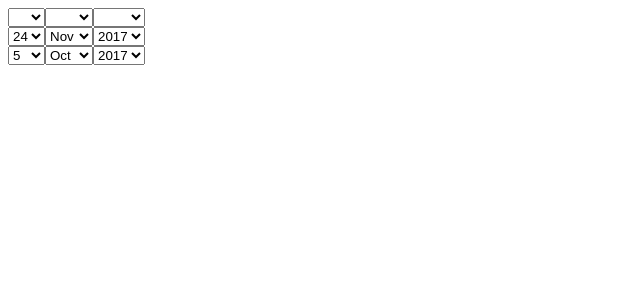
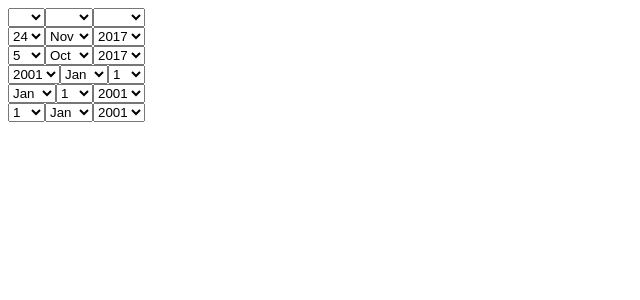
Before and after one commit to katafractari/ngx-combo-datepicker, an Angular app: page / in a window 1280 px wide. Shown: the top 300 px of the page, without its empty margins (0-640 px from the left). Built offline with nearby package versions, Linux system fonts and the light colour scheme.

Commit message:
custom select order

```diff
--- a/src/app/app.component.html
+++ b/src/app/app.component.html
@@ -6,6 +6,21 @@
     <ngx-combo-datepicker [date]="'2017-11-24'"></ngx-combo-datepicker>
   </div>
   <div>
-    <ngx-combo-datepicker [date]="date"></ngx-combo-datepicker>
+    <ngx-combo-datepicker [date]="initialDate"></ngx-combo-datepicker>
+  </div>
+  <div>
+    <ngx-combo-datepicker [date]="'2001-01-01'"
+                          order="ymd">
+    </ngx-combo-datepicker>
+  </div>
+  <div>
+    <ngx-combo-datepicker [date]="'2001-01-01'"
+                          order="mdy">
+    </ngx-combo-datepicker>
+  </div>
+  <div>
+    <ngx-combo-datepicker [date]="'2001-01-01'"
+                          order="dmy">
+    </ngx-combo-datepicker>
   </div>
 </form>
--- a/src/app/app.component.ts
+++ b/src/app/app.component.ts
@@ -9,7 +9,7 @@ import { FormBuilder, FormControl, FormGroup } from '@angular/forms';
 export class AppComponent implements OnInit {
   form: FormGroup;
 
-  date = new Date(new Date('2017-10-05'));
+  initialDate = new Date(new Date('2017-10-05'));
 
   constructor(private formBuilder: FormBuilder) {}
 
--- a/src/app/modules/combo-datepicker/combo-datepicker.component.html
+++ b/src/app/modules/combo-datepicker/combo-datepicker.component.html
@@ -1,27 +1,11 @@
-<select *ngIf="showDays"
-        [(ngModel)]="selectedDate"
-        (change)="onChange($event)">
-  <option *ngFor="let date of _dates"
-          [ngValue]="date.value"
-          [disabled]="date.disabled">
-    {{ date.name }}
-  </option>
-</select>
-
-<select [(ngModel)]="selectedMonth"
-        (change)="onChange($event)">
-  <option *ngFor="let month of _months"
-          [ngValue]="month.value"
-          [disabled]="month.disabled">
-    {{ month.name }}
-  </option>
-</select>
-
-<select [(ngModel)]="selectedYear"
-        (change)="onChange($event)">
-  <option *ngFor="let year of _years"
-          [ngValue]="year.value"
-          [disabled]="year.disabled">
-    {{ year.name }}
-  </option>
-</select>
+<ng-container *ngFor="let type of order">
+  <select *ngIf="selects[type].show"
+          [(ngModel)]="selects[type].value"
+          (change)="onChange($event)">
+    <option *ngFor="let option of selects[type].options"
+            [ngValue]="option.value"
+            [disabled]="option.disabled">
+      {{ option.name }}
+    </option>
+  </select>
+</ng-container>
--- a/src/app/modules/combo-datepicker/combo-datepicker.component.ts
+++ b/src/app/modules/combo-datepicker/combo-datepicker.component.ts
@@ -3,6 +3,7 @@ import {
   AbstractControl, ControlValueAccessor, NG_VALIDATORS, NG_VALUE_ACCESSOR, ValidationErrors,
   Validator
 } from '@angular/forms';
+import { Selects } from './models';
 
 export const DEFAULT_VALUE_ACCESSOR: any = {
   provide: NG_VALUE_ACCESSOR,
@@ -15,11 +16,6 @@ export const DEFAULT_VALIDATOR: any = {
   useExisting: forwardRef(() => ComboDatepickerComponent),
   multi: true,
 };
-
-interface Option {
-  value: number;
-  name: string;
-}
 
 @Component({
   selector: 'ngx-combo-datepicker',
@@ -35,7 +31,7 @@ export class ComboDatepickerComponent implements OnInit, OnChanges, ControlValue
   @Input() minDate;
   @Input() maxDate;
   @Input() months;
-  @Input() ngOrder;
+  @Input() order;
   @Input() ngAttrsDate;
   @Input() ngAttrsMonth;
   @Input() ngAttrsYear;
@@ -45,13 +41,11 @@ export class ComboDatepickerComponent implements OnInit, OnChanges, ControlValue
   @Input() ngRequired;
   @Input() showDays = true;
 
-  _months: any;
-  _years: any;
-  _dates: any;
-
-  private selectedDate: number;
-  private selectedMonth: number;
-  private selectedYear: number;
+  private selects: Selects = {
+    d: { show: true },
+    m: { show: true },
+    y: { show: true }
+  };
 
   private monthNames = ['Jan', 'Feb', 'Mar', 'Apr', 'May', 'Jun', 'Jul', 'Aug', 'Sep', 'Oct', 'Nov', 'Dec'];
 
@@ -75,16 +69,16 @@ export class ComboDatepickerComponent implements OnInit, OnChanges, ControlValue
     }
 
     // Initialize order.
-    if (typeof this.ngOrder !== 'string') {
-      this.ngOrder = 'dmy';
+    if (typeof this.order !== 'string') {
+      this.order = 'dmy'.split('');
     } else {
-      this.ngOrder = this.ngOrder.toLowerCase();
+      this.order = this.order.toLowerCase().split('');
     }
 
     // Initialize minimal and maximum values.
     this._minDate = this.parseDate(this.minDate, this.ngTimezone);
     if (this.minDate == null) {
-      let now = new Date();
+      const now = new Date();
       this._minDate = new Date(now.getFullYear() - 100, now.getMonth(), now.getDate(),
         now.getHours(), now.getMinutes(), now.getSeconds(), now.getMilliseconds());
     }
@@ -103,7 +97,7 @@ export class ComboDatepickerComponent implements OnInit, OnChanges, ControlValue
 
     if (this.months !== undefined && this.months !== null) {
       if (typeof this.months === 'string') {
-        let months = this.months.split(',');
+        const months = this.months.split(',');
         if (months.length === 12) {
           this.monthNames = months;
         }
@@ -124,9 +118,9 @@ export class ComboDatepickerComponent implements OnInit, OnChanges, ControlValue
     let res = null;
 
     // Check that the three combo boxes have values.
-    if (this.selectedDate != null && this.selectedDate && !isNaN(this.selectedMonth) &&
-      this.selectedYear != null && this.selectedYear) {
-      const maxDay = this.getMaxDate(this.selectedMonth + 1, this.selectedYear);
+    if (this.selects.d.value && !isNaN(this.selects.m.value) &&
+      this.selects.y.value != null && this.selects.y.value) {
+      const maxDay = this.getMaxDate(this.selects.m.value + 1, this.selects.m.value);
 
       let hours = 0;
       let minutes = 0;
@@ -139,27 +133,27 @@ export class ComboDatepickerComponent implements OnInit, OnChanges, ControlValue
         milliseconds = this.ngModel.getMilliseconds();
       }
 
-      res = new Date(this.selectedYear, this.selectedMonth, this.selectedDate > maxDay ? maxDay : this.selectedDate,
-        hours, minutes, seconds, milliseconds);
+      res = new Date(this.selects.y.value, this.selects.m.value,
+        this.selects.d.value > maxDay ? maxDay : this.selects.d.value, hours, minutes, seconds, milliseconds);
     }
 
     // Disable placeholders after selecting a value.
     if (this.placeHolders) {
-      if (this.selectedYear) {
+      if (this.selects.y.value) {
         this.placeHolders[0].disabled = true;
       }
-      if (this.selectedMonth) {
+      if (this.selects.d.value) {
         this.placeHolders[1].disabled = true;
       }
-      if (this.selectedDate) {
+      if (this.selects.d.value) {
         this.placeHolders[2].disabled = true;
       }
     }
 
     // Hide or show days and months according to the min and max dates.
-    this.updateMonthList(this.selectedYear);
-    this.updateYearList(this.selectedMonth);
-    this.updateDateList(this.selectedMonth, this.selectedYear);
+    this.updateMonthList(this.selects.y.value);
+    this.updateYearList(this.selects.d.value);
+    this.updateDateList(this.selects.d.value, this.selects.y.value);
 
     this.propagateChange(res);
   }
@@ -168,13 +162,13 @@ export class ComboDatepickerComponent implements OnInit, OnChanges, ControlValue
 
   writeValue(value: any): void {
     if (value) {
-      this.selectedDate = value.getDate();
-      this.selectedMonth = value.getMonth();
-      this.selectedYear = value.getFullYear();
+      this.selects.d.value = value.getDate();
+      this.selects.m.value = value.getMonth();
+      this.selects.y.value = value.getFullYear();
     } else {
-      this.selectedDate = this.showDays ? null : 1;
-      this.selectedMonth = null;
-      this.selectedYear = null;
+      this.selects.d.value = this.showDays ? null : 1;
+      this.selects.m.value = null;
+      this.selects.y.value = null;
 
       if (this.placeHolders) {
         this.placeHolders[0].disabled = false;
@@ -183,9 +177,9 @@ export class ComboDatepickerComponent implements OnInit, OnChanges, ControlValue
       }
     }
 
-    this.updateMonthList(this.selectedYear);
-    this.updateYearList(this.selectedMonth);
-    this.updateDateList(this.selectedMonth, this.selectedYear);
+    this.updateMonthList(this.selects.y.value);
+    this.updateYearList(this.selects.m.value);
+    this.updateDateList(this.selects.m.value, this.selects.y.value);
   }
 
   registerOnChange(fn) {
@@ -196,16 +190,16 @@ export class ComboDatepickerComponent implements OnInit, OnChanges, ControlValue
   }
 
   validate(c: AbstractControl): ValidationErrors | any {
-    return this.selectedDate && this.selectedMonth && this.selectedYear ?
+    return this.selects.d.value && this.selects.d.value && this.selects.y.value ?
       null : { required: true };
   }
 
   ngOnChanges(changes: SimpleChanges): void {
     if (changes.placeholder && !changes.placeholder.isFirstChange()) {
       this.updatePlaceholders();
-      this.updateMonthList(this.selectedYear);
-      this.updateYearList(this.selectedMonth);
-      this.updateDateList(this.selectedMonth, this.selectedYear);
+      this.updateMonthList(this.selects.y.value);
+      this.updateYearList(this.selects.d.value);
+      this.updateDateList(this.selects.d.value, this.selects.y.value);
     }
   }
 
@@ -219,12 +213,12 @@ export class ComboDatepickerComponent implements OnInit, OnChanges, ControlValue
     const end = year !== null && year === this._maxDate.getFullYear() ? this._maxDate.getMonth() : 11;
 
     // Generate list.
-    this._months = [];
+    this.selects.m.options = [];
     if (this.placeHolders) {
-      this._months.push(this.placeHolders[1]);
+      this.selects.m.options.push(this.placeHolders[1]);
     }
     for (let i = start; i <= end; i++) {
-      this._months.push({value: i, name: this.monthNames[i]});
+      this.selects.m.options.push({value: i, name: this.monthNames[i]});
     }
   }
 
@@ -233,9 +227,8 @@ export class ComboDatepickerComponent implements OnInit, OnChanges, ControlValue
     // Parse parameter.
     month = this.parseIntStrict(month);
 
-    this._years = [];
+    this.selects.y.options = [];
     const isReverse = typeof this.yearOrder === 'string' && this.yearOrder.indexOf('des') === 0;
-    console.log(month, this._minDate.getMonth())
     for (let i = this._minDate.getFullYear(); i <= this._maxDate.getFullYear(); i++) {
       const now = new Date();
       if (month + 1 < this._minDate.getMonth() && now.getFullYear() === i && month !== null &&
@@ -243,17 +236,17 @@ export class ComboDatepickerComponent implements OnInit, OnChanges, ControlValue
         continue;
       }
 
-      this._years.push({value: i, name: i});
+      this.selects.y.options.push({value: i, name: i});
     }
 
     // Verify if the order of the years must be reversed.
     if (isReverse) {
-      this._years.reverse();
+      this.selects.y.options.reverse();
     }
 
     // Prepend the years placeholder
     if (this.placeHolders) {
-      this._years.unshift(this.placeHolders[0]);
+      this.selects.y.options.unshift(this.placeHolders[0]);
     }
   }
 
@@ -278,14 +271,17 @@ export class ComboDatepickerComponent implements OnInit, OnChanges, ControlValue
     }
 
     // Generate list.
-    this._dates = [];
+    this.selects.d.options = [];
     if (this.placeHolders) {
-      this._dates.push(this.placeHolders[2]);
+      this.selects.d.options.push(this.placeHolders[2]);
     }
     for (let i = start; i <= end; i++) {
-      this._dates.push({value: i, name: i});
+      this.selects.d.options.push({
+        value: i,
+        name: i
+      });
     }
-  };
+  }
 
   // Initialize place holders.
   updatePlaceholders() {
@@ -297,7 +293,7 @@ export class ComboDatepickerComponent implements OnInit, OnChanges, ControlValue
         this.placeholder.split(',') : this.placeholder;
       if (holders.length === 3) {
         this.placeHolders = [];
-        for (let h of holders) {
+        for (const h of holders) {
           this.placeHolders.push({value: '', name: h, disabled: false});
         }
       }
@@ -337,15 +333,17 @@ export class ComboDatepickerComponent implements OnInit, OnChanges, ControlValue
   parseJsonPlus(jsonObj) {
     let res = null;
     if (jsonObj != null) {
-      try { res = JSON.parse(jsonObj); }catch(ex) {}
-      if (res == null) try { res = JSON.parse(jsonObj.replace(/'/g, '"')); }catch (ex) {}
+      try { res = JSON.parse(jsonObj); }catch (ex) {}
+      if (res == null) {
+        try { res = JSON.parse(jsonObj.replace(/'/g, '"')); }catch (ex) {}
+      }
     }
     return res;
   }
 
   // Function to parse an string returning either a number or 'null' (instead of NaN).
   parseIntStrict(num) {
-    return (num !== null && num !== '' && parseInt(num) !== NaN) ? parseInt(num) : null;
+    return (num !== null && num !== '' && isNaN(parseInt(num, 10))) ? parseInt(num, 10) : null;
   }
 
   // Define fuction for getting the maximum date for a month.
--- /dev/null
+++ b/src/app/modules/combo-datepicker/models.ts
@@ -0,0 +1,16 @@
+export interface Option {
+  value: any;
+  name: any;
+}
+
+export interface Select {
+  value?: number;
+  options?: Option[];
+  show?: boolean;
+}
+
+export interface Selects {
+  d: Select;
+  m: Select;
+  y: Select;
+}
```
